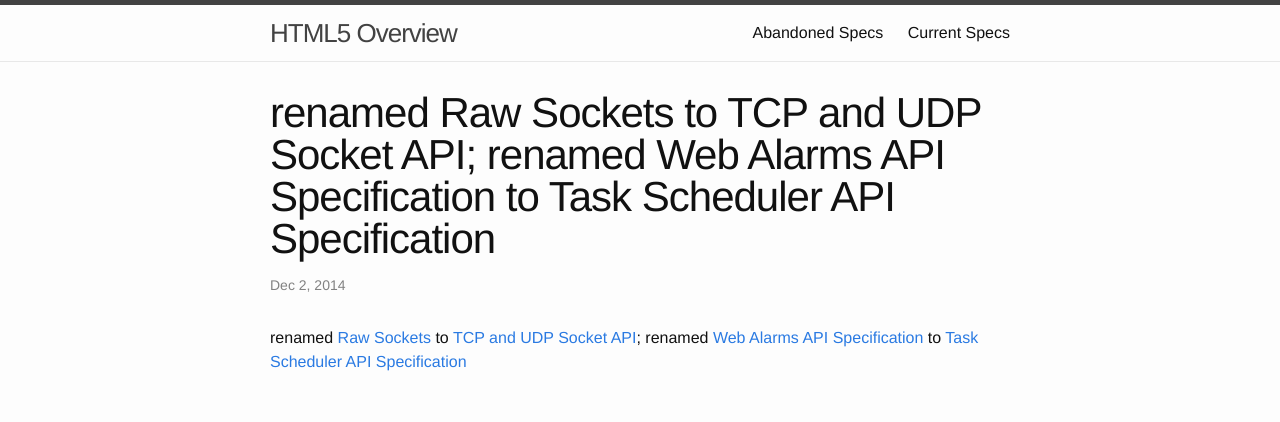
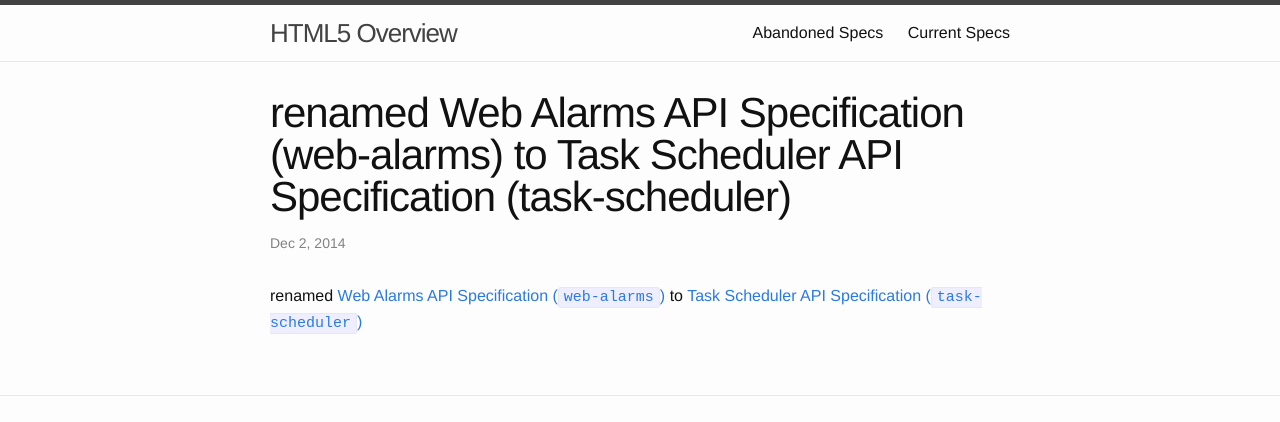
Before and after one commit to dret/HTML5-overview, a Jekyll site: the page built from _posts/2014-12-02-update.md, in a window 1280 px wide, cut to the strip 0-422 px from the top of the page. Built offline with Jekyll 4.4.1, drawn with Linux system fonts in a browser that asks for light colours.

Commit message:
some rename support
not happy with how it works, but good enough for now. doesn't create a
page for the old id, and doesn't link the spec paged (old/@id, new/@id)
together. ideally, history should be for all names of a spec? if only
@w3c identities would be stable.

```diff
--- a/_posts/2014-12-02-update.md
+++ b/_posts/2014-12-02-update.md
@@ -1,8 +1,8 @@
 ---
 layout: post
-title:  "renamed Raw Sockets to TCP and UDP Socket API; renamed Web Alarms API Specification to Task Scheduler API Specification"
+title:  "renamed Web Alarms API Specification (web-alarms) to Task Scheduler API Specification (task-scheduler)"
 date:   2014-12-02
-tags:   [ raw-sockets , tcp-udp-sockets , web-alarms , task-scheduler ]
+tags:   [ web-alarms , task-scheduler ]
 ---
 
-renamed [Raw Sockets](/spec/raw-sockets) to [TCP and UDP Socket API](/spec/tcp-udp-sockets); renamed [Web Alarms API Specification](/spec/web-alarms) to [Task Scheduler API Specification](/spec/task-scheduler)
+renamed [Web Alarms API Specification (`web-alarms`)](/spec/web-alarms) to [Task Scheduler API Specification (`task-scheduler`)](/spec/task-scheduler)
```
Also changed, not shown: _posts/2014-12-03-update.md (added, +8 -0 lines), _posts/2015-03-06-update.md (+2 -2 lines), _posts/2015-07-07-update.md (+3 -3 lines), _posts/2016-04-26-update.md (+2 -2 lines), _posts/2016-09-12-update.md (added, +8 -0 lines), current.md (+1 -1 lines), html5.xml (+20 -3 lines), 1 other file.
